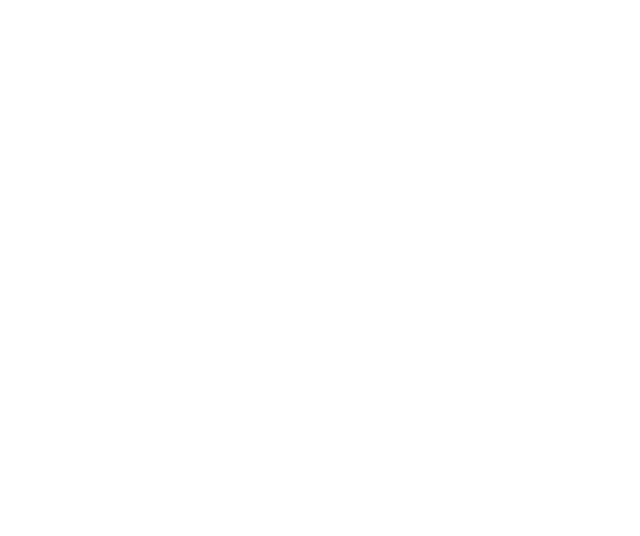
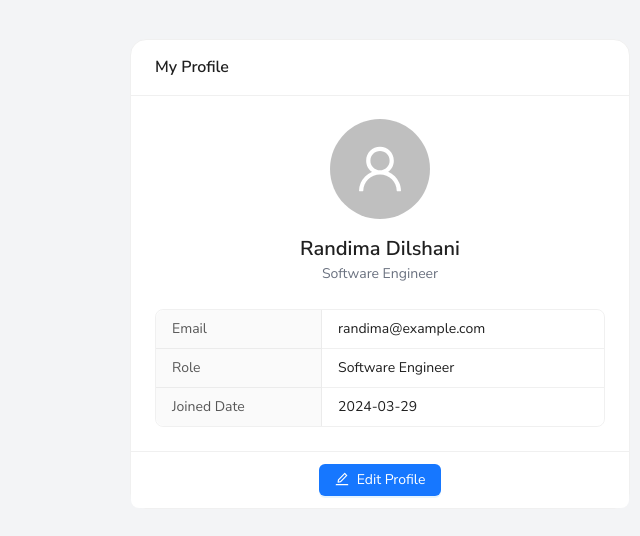
Before and after one commit to randima-dilshani/Task-Tide-Task-Management-System, a React (Vite) app in the folder client/: page /profile in a window 1280 px wide. Before the commit this address had no page. Shown: the part 126-662 px from the top of the page, without its empty margins (260-900 px from the left). Built offline with nearby package versions, Linux system fonts and the light colour scheme.

Commit message:
Implemented the logged user tasks

```diff
--- a/client/src/App.jsx
+++ b/client/src/App.jsx
@@ -12,6 +12,7 @@ import ToDoTasks from "./components/Tasks/ToDoTasks";
 import TeamMembers from "./components/User/TeamMembers";
 import SpecificTask from "./components/Tasks/SpecificTask";
 import About from "./pages/About";
+import Profile from "./components/User/Profile";
 
 
 function App() {
@@ -30,6 +31,7 @@ function App() {
       <Route path="/team" element={<TeamMembers />} />
       <Route path="/getTask/:taskId" element={<SpecificTask />} />
       <Route path="/about" element={<About />} />
+      <Route path="/profile" element={<Profile />} />
     </Routes>
   );
 }
--- a/client/src/components/Sidebar/MenuList.jsx
+++ b/client/src/components/Sidebar/MenuList.jsx
@@ -56,7 +56,7 @@ const MenuList = () => {
       label: "Team",
     },
     {
-      key: "#",
+      key: "/profile",
       icon: <FaUser />,
       label: "Profile",
     },
--- a/client/src/components/Tasks/TaskDetails.jsx
+++ b/client/src/components/Tasks/TaskDetails.jsx
@@ -14,6 +14,7 @@ import {
   message,
   Spin,
   Input,
+  Radio,
 } from "antd";
 import {
   PlusOutlined,
@@ -22,8 +23,7 @@ import {
   BellOutlined,
   EyeOutlined,
   SearchOutlined,
-  ProfileOutlined,
-  FundOutlined
+  FundOutlined,
 } from "@ant-design/icons";
 import CreateTasks from "../Tasks/CreateTasks";
 import EditTask from "./EditTasks";
@@ -57,17 +57,28 @@ const TaskDetails = () => {
   const [isEditModalOpen, setIsEditModalOpen] = useState(false);
   const [isPageLoading, setIsPageLoading] = useState(false);
   const [searchTerm, setSearchTerm] = useState("");
+  const [showMyTasks, setShowMyTasks] = useState(true);
 
   useEffect(() => {
     fetchTasks();
-  }, []);
+  }, [showMyTasks]);
 
   const fetchTasks = async () => {
     try {
-      const response = await axios.get("http://localhost:8080/api/v1/task/getAllTasks");
+      const token = localStorage.getItem("token");
+      const config = {
+        headers: { Authorization: `Bearer ${token}` },
+      };
+
+      const url = showMyTasks
+        ? "http://localhost:8080/api/v1/task/getMyTasks"
+        : "http://localhost:8080/api/v1/task/getAllTasks";
+
+      const response = await axios.get(url, config);
       setTasks(response.data);
     } catch (error) {
       console.error("Failed to fetch tasks:", error);
+      message.error("Failed to fetch tasks");
     }
   };
 
@@ -75,7 +86,9 @@ const TaskDetails = () => {
 
   const handleDeleteTask = async (id) => {
     try {
-      const response = await axios.delete(`http://localhost:8080/api/v1/task/deleteTask/${id}`);
+      const response = await axios.delete(
+        `http://localhost:8080/api/v1/task/deleteTask/${id}`
+      );
       if (response.status === 200) {
         setTasks(tasks.filter((task) => task._id !== id));
         message.success("Task deleted successfully");
@@ -105,8 +118,12 @@ const TaskDetails = () => {
   };
 
   const filteredTasks = tasks.filter((task) => {
-    const titleMatch = task.title?.toLowerCase().includes(searchTerm.toLowerCase());
-    const assignedMatch = task.user?.username?.toLowerCase().includes(searchTerm.toLowerCase());
+    const titleMatch = task.title
+      ?.toLowerCase()
+      .includes(searchTerm.toLowerCase());
+    const assignedMatch = task.user?.username
+      ?.toLowerCase()
+      .includes(searchTerm.toLowerCase());
     return titleMatch || assignedMatch;
   });
 
@@ -128,8 +145,10 @@ const TaskDetails = () => {
           <Content className="p-6 bg-gray-50 min-h-screen">
             <div className="flex justify-between items-center mb-8 mt-16">
               <div className="flex items-center gap-3">
-               <FundOutlined style={{ fontSize: "28px", color: "#333" }} />
-<h1 className="text-3xl font-bold text-black-800 tracking-wide">Progress Board</h1>
+                <FundOutlined style={{ fontSize: "28px", color: "#333" }} />
+                <h1 className="text-3xl font-bold text-black-800 tracking-wide">
+                  Progress Board
+                </h1>
               </div>
 
               <div className="flex items-center space-x-4">
@@ -139,18 +158,53 @@ const TaskDetails = () => {
                   </Avatar>
                 </Badge>
                 <Button
-                  type="primary"
                   icon={<PlusOutlined />}
                   size="large"
                   onClick={toggleModal}
-                  className="shadow-md"
+                  style={{
+                    backgroundColor: "#1E3A8A",
+                    color: "#fff",
+                    border: "none",
+                  }}
+                  className="hover:scale-105 transition-transform duration-300"
                 >
                   Create Task
                 </Button>
               </div>
             </div>
 
-            {/* 🔍 Search bar */}
+            {/* My/All Tasks Toggle */}
+            <div className="mb-6 max-w-md">
+              <Radio.Group
+                value={showMyTasks ? "my" : "all"}
+                onChange={(e) => setShowMyTasks(e.target.value === "my")}
+                optionType="button"
+                buttonStyle="solid"
+              >
+                <Radio.Button
+                  value="my"
+                  style={{
+                    backgroundColor: showMyTasks ? "#1e2e5aff" : "#f0f0f0",
+                    color: showMyTasks ? "#fff" : "#000",
+                    borderColor: "#1E3A8A",
+                  }}
+                >
+                  My Tasks
+                </Radio.Button>
+                <Radio.Button
+                  value="all"
+                  style={{
+                    backgroundColor: !showMyTasks ? "#1E3A8A" : "#f0f0f0",
+                    color: !showMyTasks ? "#fff" : "#000",
+                    borderColor: "#1E3A8A",
+                  }}
+                >
+                  All Tasks
+                </Radio.Button>
+              </Radio.Group>
+            </div>
+
+            {/* Search */}
             <div className="mb-8 max-w-md">
               <Input
                 placeholder="Search by task title or assigned user"
@@ -177,7 +231,9 @@ const TaskDetails = () => {
                       title={
                         <span className="flex items-center gap-2 font-semibold text-lg">
                           <span
-                            className={`w-3 h-3 rounded-full inline-block ${TASK_TYPE[status.toLowerCase()]}`}
+                            className={`w-3 h-3 rounded-full inline-block ${
+                              TASK_TYPE[status.toLowerCase()]
+                            }`}
                           />
                           {status}
                         </span>
@@ -195,7 +251,9 @@ const TaskDetails = () => {
                       className="shadow-md"
                     >
                       {statusFilteredTasks.length === 0 && (
-                        <p className="text-gray-500 mt-6">No tasks in this category.</p>
+                        <p className="text-gray-500 mt-6">
+                          No tasks in this category.
+                        </p>
                       )}
                       {statusFilteredTasks.map((task, i) => (
                         <motion.div
@@ -217,7 +275,9 @@ const TaskDetails = () => {
                             <div>
                               <div className="flex items-center gap-2 text-lg font-semibold mb-1">
                                 <span
-                                  className={`w-3 h-3 rounded-full inline-block ${TASK_TYPE[status.toLowerCase()]}`}
+                                  className={`w-3 h-3 rounded-full inline-block ${
+                                    TASK_TYPE[status.toLowerCase()]
+                                  }`}
                                 />
                                 {task.title}
                               </div>
@@ -230,13 +290,15 @@ const TaskDetails = () => {
                               </div>
 
                               <div className="text-sm text-gray-600 mb-1">
-                                Due Date: {new Date(task.dueDate).toLocaleDateString()}
+                                Due Date:{" "}
+                                {new Date(task.dueDate).toLocaleDateString()}
                               </div>
 
                               <p className="text-gray-700">{task.description}</p>
 
                               <div className="text-xs text-gray-500 mt-3">
-                                Created: {new Date(task.createdAt).toLocaleDateString()}
+                                Created:{" "}
+                                {new Date(task.createdAt).toLocaleDateString()}
                               </div>
                             </div>
 
@@ -246,12 +308,18 @@ const TaskDetails = () => {
                                 onClick={() => handleViewTask(task._id)}
                                 className="transition-colors duration-200 hover:text-blue-600"
                               >
-                                <EyeOutlined style={{ fontSize: "18px", color: "#6b7280" }} />
+                                <EyeOutlined
+                                  style={{ fontSize: "18px", color: "#6b7280" }}
+                                />
                               </Button>
 
                               <Button
                                 type="text"
-                                icon={<EditOutlined style={{ fontSize: "18px", color: "#6b7280" }} />}
+                                icon={
+                                  <EditOutlined
+                                    style={{ fontSize: "18px", color: "#6b7280" }}
+                                  />
+                                }
                                 onClick={() => handleEditButtonClick(task)}
                                 className="transition-colors duration-200 hover:text-green-600"
                               />
@@ -271,7 +339,9 @@ const TaskDetails = () => {
                                 <Button
                                   type="text"
                                   icon={
-                                    <DeleteOutlined style={{ fontSize: "18px", color: "#6b7280" }} />
+                                    <DeleteOutlined
+                                      style={{ fontSize: "18px", color: "#6b7280" }}
+                                    />
                                   }
                                   className="transition-colors duration-200 hover:text-red-600"
                                 />
--- /dev/null
+++ b/client/src/components/User/Profile.jsx
@@ -0,0 +1,47 @@
+import React from "react";
+import { Card, Avatar, Descriptions, Button } from "antd";
+import { UserOutlined, EditOutlined } from "@ant-design/icons";
+
+const Profile = () => {
+  // You can replace this mock data with actual user data
+  const user = {
+    name: "Randima Dilshani",
+    email: "randima@example.com",
+    role: "Software Engineer",
+    joined: "2024-03-29",
+    avatar: "",
+  };
+
+  return (
+    <div className="min-h-screen bg-gray-100 flex items-center justify-center p-6">
+      <Card
+        title="My Profile"
+        style={{ maxWidth: 500, width: "100%", borderRadius: "16px" }}
+        actions={[
+          <Button icon={<EditOutlined />} type="primary">
+            Edit Profile
+          </Button>,
+        ]}
+      >
+        <div className="flex flex-col items-center mb-6">
+          <Avatar
+            size={100}
+            icon={<UserOutlined />}
+            src={user.avatar || null}
+            style={{ marginBottom: 16 }}
+          />
+          <h2 className="text-xl font-semibold">{user.name}</h2>
+          <p className="text-gray-500">{user.role}</p>
+        </div>
+
+        <Descriptions column={1} bordered size="small">
+          <Descriptions.Item label="Email">{user.email}</Descriptions.Item>
+          <Descriptions.Item label="Role">{user.role}</Descriptions.Item>
+          <Descriptions.Item label="Joined Date">{user.joined}</Descriptions.Item>
+        </Descriptions>
+      </Card>
+    </div>
+  );
+};
+
+export default Profile;
```
Also changed, not shown: 2 other files (tests, documents, lock files or other folders).
